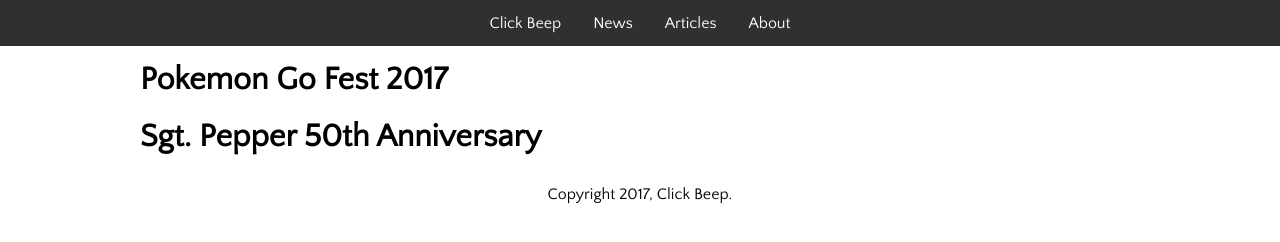
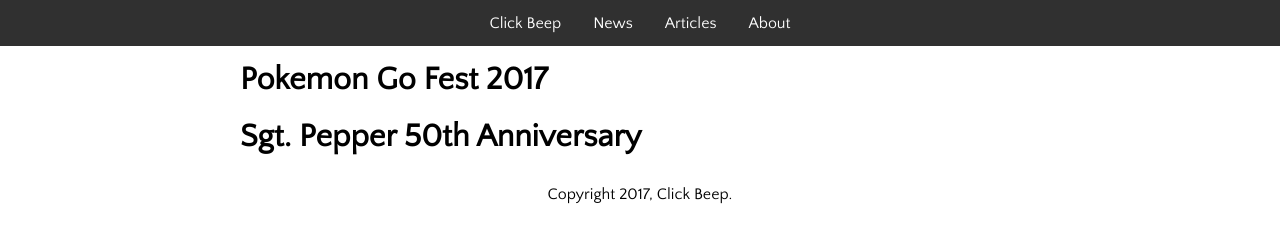
Before and after one commit to clickbeep/clickbeep.github.io, a plain HTML site: page articles.html in a window 1280 px wide. Drawn offline with Linux system fonts and the light colour scheme.

Commit message:
Update articles.html

```diff
--- a/articles.html
+++ b/articles.html
@@ -14,7 +14,7 @@
 <style>
 body {margin: 0;}
 img {max-width: 100%;height: auto;}
-div.body {padding: 5px 15px 5px 15px;max-width:1000px;margin: auto;}
+div.body {padding: 5px 15px 5px 15px;max-width:800px;margin: auto;}
 div.foot {padding: 5px 15px 5px 15px;max-width:900px;margin: auto;}
 #nav{list-style:none;margin:0;padding:0;text-align:center;background-color: #303030;position: fixed;top: 0;width: 100%;}
 #nav li {position: relative;display: inline;}
```
